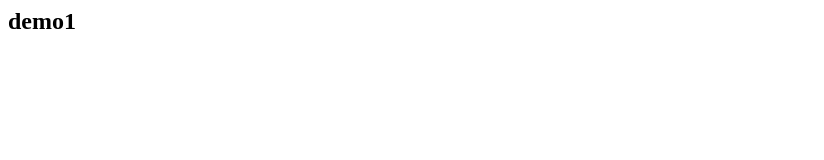
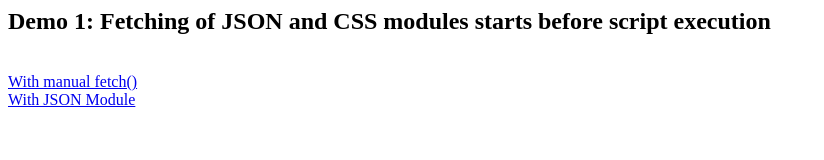
Before and after one commit to dandclark/json-css-module-notes, a plain HTML site: page demo1/index.html in a window 1280 px wide. Shown: the whole page, without its empty margins (0-824 px from the left). Drawn offline with Linux system fonts and the light colour scheme.

Commit message:
Index page for Demo1

```diff
--- a/demo1/index.html
+++ b/demo1/index.html
@@ -1 +1,5 @@
-<h2>demo1</h2>
+<h2>Demo 1: Fetching of JSON and CSS modules starts before script execution</h2>
+<br>
+<a href="./noModule.html">With manual fetch()</a>
+<br>
+<a href="./module.html">With JSON Module</a>
```
Also changed, not shown: 1 other file.
